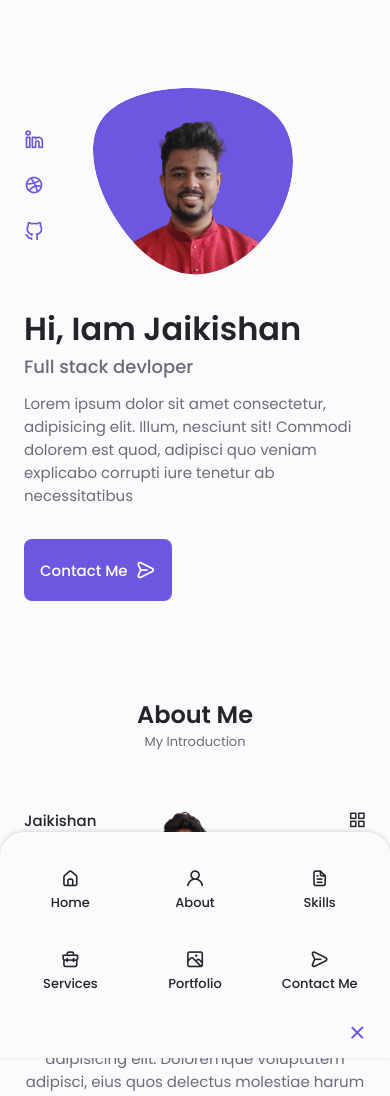
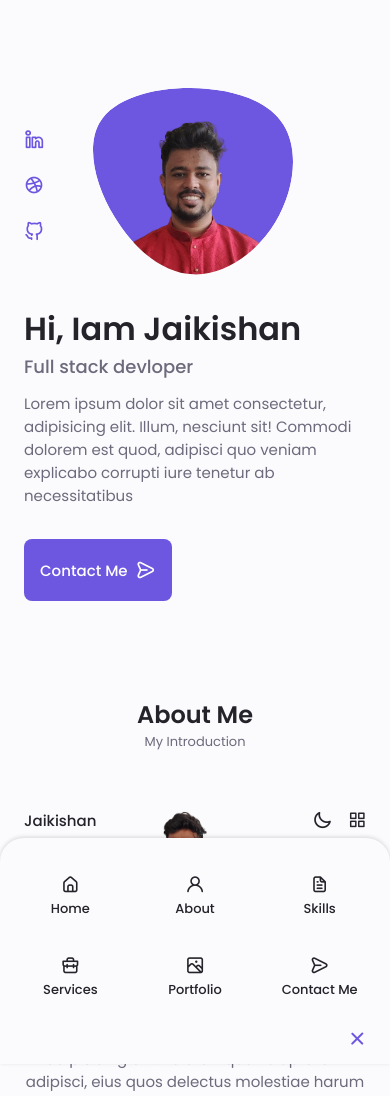
Before and after one commit to jaikishanpatil/my-portfolio, an Angular app: page / in a window 390 px wide. Shown: the top 1096 px of the page. Built offline with nearby package versions, Linux system fonts and the light colour scheme.

Commit message:
Dark theme added

```diff
--- a/src/app/modules/main-module/sub-pages/header/header.component.html
+++ b/src/app/modules/main-module/sub-pages/header/header.component.html
@@ -65,6 +65,8 @@
       <i class="uil uil-times nav_close" id="nav-close" (click)="closeMenu(false)"></i>
     </div>
     <div class="nav_btns">
+      <!-- Theame change -->
+      <i class="uil uil-moon change-theame" id="theame-button"></i>
       <div class="nav_toggle" id="nav-toggel" (click)="showMenu(true)">
         <i class="uil uil-apps"></i>
       </div>
--- a/src/app/modules/main-module/sub-pages/header/header.component.scss
+++ b/src/app/modules/main-module/sub-pages/header/header.component.scss
@@ -37,7 +37,7 @@
 @media screen and (max-width: 767px) {
   .nav_menu {
     position: fixed;
-    bottom: -214px;
+    bottom: -220px;
     left: 0;
     width: 100%;
     background-color: var(--body-color);
@@ -84,3 +84,17 @@
   background-color: var(--body-color);
   box-shadow: 0 -1px 4px rgba(0, 0, 0, 0.15);
 }
+// button dark light
+.nav_btns{
+  display: flex;
+  align-items: center;
+}
+.change-theame{
+  font-size: 1.25rem;
+  color: var(--title-color);
+  margin-right: var(--mb-1);
+  cursor: pointer;
+}
+.change-theame:hover{
+  color: var(--first-color);
+}
--- a/src/app/modules/main-module/sub-pages/header/header.component.ts
+++ b/src/app/modules/main-module/sub-pages/header/header.component.ts
@@ -1,5 +1,5 @@
 import { Component, OnInit } from '@angular/core';
-// declare function scrollHeader():void
+declare function darkLightTheme():void
 @Component({
   selector: 'app-header',
   templateUrl: './header.component.html',
@@ -10,10 +10,11 @@ export class HeaderComponent implements OnInit {
   isShowMenu:boolean=false
 
   constructor() {
-    // scrollHeader();
+
   }
 
   ngOnInit(): void {
+    darkLightTheme();
     window.addEventListener('scroll',this.scrollHeader);
   }
   showMenu(isShowMenu:boolean){
--- a/src/assets/swiper.js
+++ b/src/assets/swiper.js
@@ -19,8 +19,8 @@ portfolioSwiper();
 function testimonialSwiper() {
   var swiperTestimonial = new Swiper(".testimonials_container", {
     loop: true,
-    grabCursor:true,
-    spaceBetween:48,
+    grabCursor: true,
+    spaceBetween: 48,
     navigation: {
       nextEl: ".swiper-button-next",
       prevEl: ".swiper-button-prev",
@@ -28,13 +28,43 @@ function testimonialSwiper() {
     pagination: {
       el: ".swiper-pagination",
       clickable: true,
-      dynamicBullets:true
+      dynamicBullets: true
     },
-    breakpoints:{
-      568:{
-        slidesPerView:2,
+    breakpoints: {
+      568: {
+        slidesPerView: 2,
       }
     }
   });
 }
 testimonialSwiper();
+
+
+// Dark theam JS
+function darkLightTheme() {
+
+  const themeButton = document.getElementById('theame-button')
+  const darktheme = 'dark-theme'
+  const iconTheme = 'uil-sun'
+
+  const selectedTheme = localStorage.getItem('selected-theme')
+  const selectedIcon = localStorage.getItem('selected-icon')
+
+  const getCurrentTheme = () => document.body.classList.contains(darktheme) ? 'dark' : 'light'
+  const getCurrentIcon = () => document.body.classList.contains(iconTheme) ? 'uil-moon' : 'uil-sun'
+
+  if (selectedTheme && themeButton !== null) {
+    document.body.classList[selectedTheme === 'dark' ? 'add' : 'remove'](darktheme)
+    themeButton.classList[selectedIcon === 'uil-moon' ? 'add' : 'remove'](iconTheme)
+  }
+
+  themeButton?.addEventListener('click', ()=>{
+    document.body.classList.toggle(darktheme)
+    themeButton.classList.toggle(iconTheme)
+
+    localStorage.setItem('selected-theme' , getCurrentTheme())
+    localStorage.setItem('selected-icon' , getCurrentIcon())
+  })
+}
+
+darkLightTheme();
--- a/src/styles.scss
+++ b/src/styles.scss
@@ -72,6 +72,15 @@
   }
 }
 
+body.dark-theme {
+  --first-color-second: hsl(var(--hue-color), 30%, 8%);
+  --title-color: hsl(var(--hue-color), 8%, 95%);
+  --text-color: hsl(var(--hue-color), 8%, 75%);
+  --input-color: hsl(var(--hue-color), 29%, 16%);
+  --body-color: hsl(var(--hue-color), 28%, 12%);
+  --container-color: hsl(var(--hue-color), 29%, 16%);
+}
+
 * {
   box-sizing: border-box;
   padding: 0;
```
